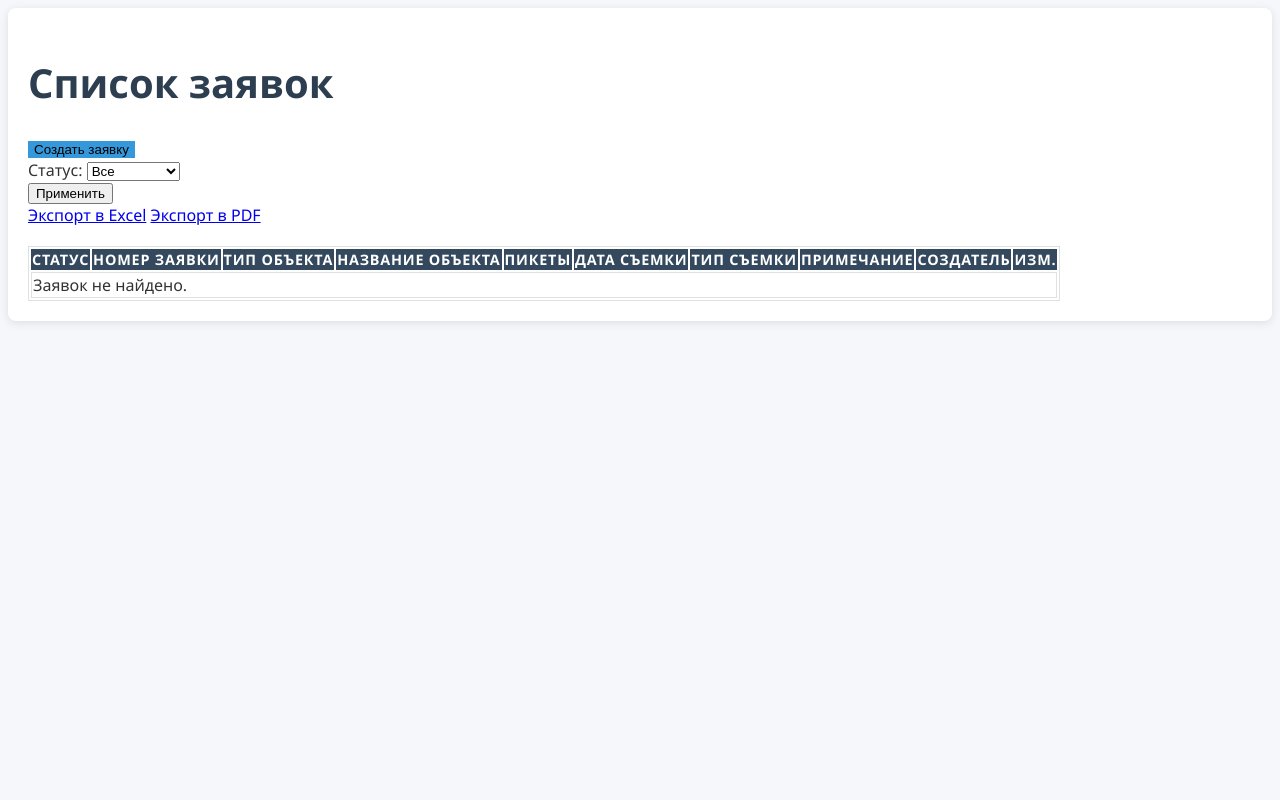
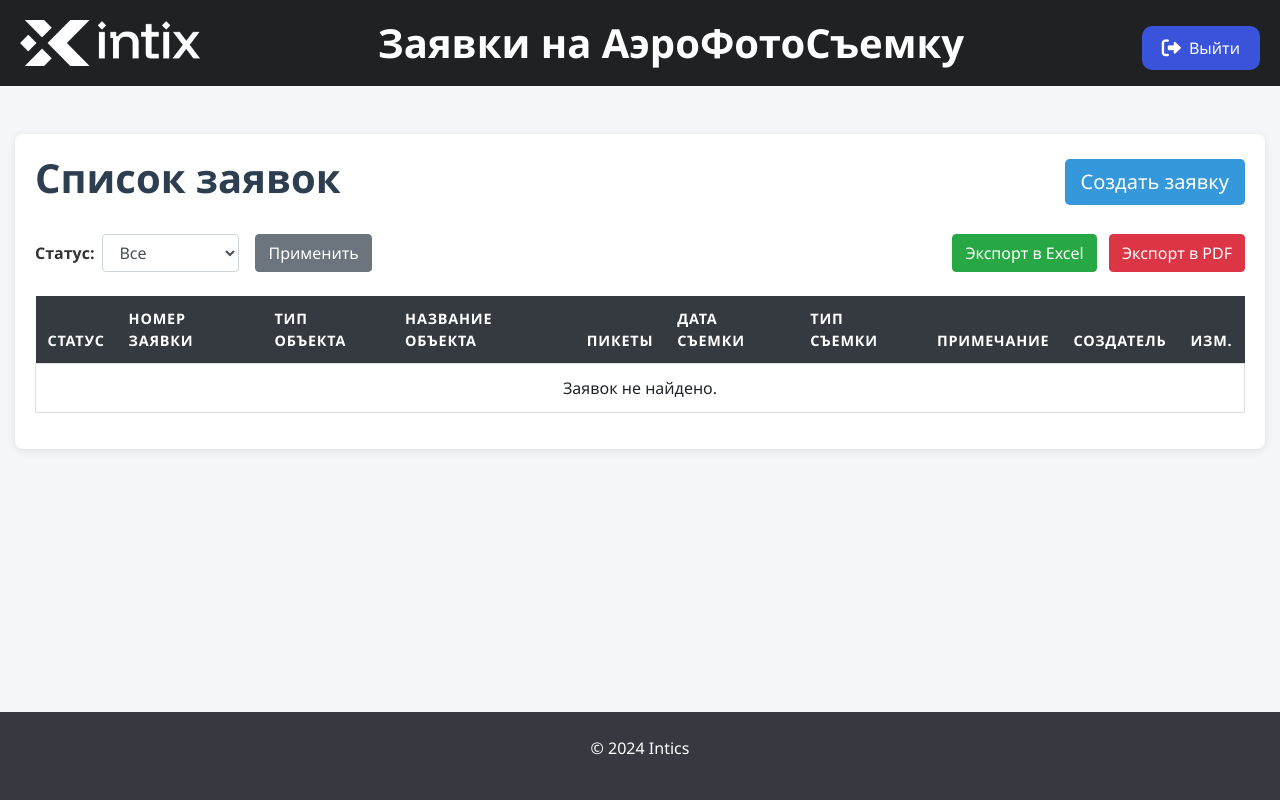
Before and after one commit to xud-300/Web_Flight_Requests, a Django app: page /main_app/requests/ in a window 1280 px wide. Run offline with Django 5.2, Linux system fonts and the light colour scheme; the visitor is signed in with stand-in values (Sample User, id 1); data that the repository does not hold is empty; some libraries are stand-ins or nearby versions.

Commit message:
Таблица и окно создания записи

```diff
--- a/main_app/templates/base.html
+++ b/main_app/templates/base.html
@@ -1,14 +1,127 @@
 <!DOCTYPE html>
 <html lang="ru">
 <head>
-    <meta charset="UTF-8">
-    <title>Мое приложение</title>
+    {% load static %}
+    <title>{% block title %}Общий журнал выполненных работ{% endblock %}</title>
+    <link rel="icon" href="{% static 'images/favicon.ico' %}" type="image/x-icon">
+    <!-- Подключение Bootstrap для стилизации -->
+    <link rel="stylesheet" href="https://stackpath.bootstrapcdn.com/bootstrap/4.5.2/css/bootstrap.min.css">
+    <!-- Подключение пользовательских стилей -->
+    <link rel="stylesheet" type="text/css" href="{% static 'css/styles.css' %}">
+    <!-- Подключение Font Awesome для использования иконок -->
+    <link rel="stylesheet" href="https://cdnjs.cloudflare.com/ajax/libs/font-awesome/6.0.0-beta3/css/all.min.css">
+    <!-- Подключение jQuery -->
+    <script src="https://code.jquery.com/jquery-3.5.1.min.js"></script>
+    <!-- Подключение JavaScript Bootstrap -->
+    <script src="https://stackpath.bootstrapcdn.com/bootstrap/4.5.2/js/bootstrap.min.js"></script>
+    <!-- Подключение SweetAlert для красивых всплывающих окон -->
+    <link rel="stylesheet" href="https://cdn.jsdelivr.net/npm/sweetalert2@11.0.18/dist/sweetalert2.min.css">
+    <script src="https://cdn.jsdelivr.net/npm/sweetalert2@11.0.18/dist/sweetalert2.all.min.js"></script>
     {% block extra_head %}
+    <style>
+        /* Стили для высоты и отступов */
+        html, body {
+            height: 100%;
+            margin: 0;
+            padding: 0;
+        }
+        .wrapper {
+            display: flex;
+            flex-direction: column;
+            min-height: 100vh;
+        }
+        .content {
+            flex: 1;
+            max-width: 1400px;
+            margin: 0 auto;
+        }
+        .container {
+            max-width: 2000px;
+        }
+        .centered-content {
+            display: flex;
+            flex-direction: column;
+            align-items: center;
+            justify-content: center;
+            height: 100vh;
+        }
+        .header-logo {
+            width: 180px;
+            height: auto;
+            transition: width 0.3s ease, transform 0.3s ease;
+        }
+        .header-container {
+            display: flex;
+            align-items: center;
+            justify-content: space-between;
+            width: 100%;
+            padding: 0 20px;
+            box-sizing: border-box;
+        }
+        .header-title {
+            text-align: center;
+            margin: 0;
+            font-weight: bold;
+            flex-grow: 1;
+            white-space: nowrap;
+            transition: font-size 0.3s ease;
+        }
+        .bg-orange {
+            background-color: #1F2122;
+        }
+        .logout-button {
+            background-color: #3953DB;
+            color: white;
+            border: none;
+            padding: 10px 20px;
+            cursor: pointer;
+            font-size: 1em;
+            display: inline-flex;
+            align-items: center;
+            gap: 8px;
+            border-radius: 10px;
+            margin-top: 10px;
+        }
+        .logout-button i {
+            font-size: 1.2em;
+        }
+        .logout-button:hover {
+            background-color: #2e44b0;
+        }
+        footer {
+            background-color: #363940;
+            padding: 10px 20px;
+            text-align: center;
+            color: #ffffff;
+        }
+    </style>
     {% endblock %}
 </head>
 <body>
-    {% block content %}
-    {% endblock %}
+    <div class="wrapper">
+        <header class="bg-orange text-white py-3 position-relative">
+            <div class="container-fluid header-container">
+                <img src="{% static 'images/logo_mono2.png' %}" alt="Logo" class="header-logo">
+                <div class="header-title-container">
+                    {% block header_title %}
+                    <h1 class="header-title">Заявки на АэроФотоСъемку</h1>
+                    {% endblock %}
+                </div>
+                {% if user.is_authenticated %}
+                <form id="logout-form" method="post" action="{% url 'logout' %}" class="form-inline">
+                    {% csrf_token %}
+                    <button type="submit" class="logout-button"><i class="fas fa-sign-out-alt"></i> Выйти</button>
+                </form>
+                {% endif %}
+            </div>
+        </header>
+        <main class="container mt-4 {% block main_class %}content{% endblock %}">
+            {% block content %}{% endblock %}
+        </main>
+        <footer class="text-center py-4">
+            <p>&copy; 2024 Intics</p>
+        </footer>
+    </div>
 
     {% block extra_js %}
     {% endblock %}
--- a/main_app/templates/main_app/modal_create.html
+++ b/main_app/templates/main_app/modal_create.html
@@ -1,5 +1,4 @@
 {% load static %}
-
 <!-- Модальное окно для создания заявки -->
 <div id="createRequestModal" class="modal" style="display: none;">
   <div class="modal-dialog">
@@ -13,6 +12,7 @@
       <div class="modal-body">
         <form id="createRequestForm" method="post" action="{% url 'request_create' %}">
           {% csrf_token %}
+          <!-- Поля формы -->
           <div class="form-group">
             <label for="id_object_type">Тип объекта:</label>
             <select id="id_object_type" name="object_type" class="form-control">
--- a/main_app/templates/main_app/modal_edit.html
+++ b/main_app/templates/main_app/modal_edit.html
@@ -1,5 +1,4 @@
 {% load static %}
-
 <!-- Модальное окно для редактирования заявки -->
 <div id="editRequestModal" class="modal" style="display: none;">
   <div class="modal-dialog">
@@ -11,18 +10,17 @@
         </button>
       </div>
       <div class="modal-body">
-        <!-- Форма для редактирования. Действие и поля будут подгружаться динамически через AJAX -->
         <form id="editRequestForm" method="post" action="">
           {% csrf_token %}
           <div id="editRequestFormFields">
-            <!-- Здесь будут динамически загружены поля формы редактирования заявки -->
+            <!-- Поля формы редактирования будут загружены через AJAX -->
           </div>
           <button type="submit" class="btn btn-primary">Сохранить изменения</button>
         </form>
         <hr>
         <h6>История изменений</h6>
         <div id="requestHistory">
-          <!-- Здесь будет отображаться история изменений заявки -->
+          <!-- Здесь будет история изменений заявки -->
         </div>
       </div>
     </div>
--- a/main_app/templates/main_app/requests_list.html
+++ b/main_app/templates/main_app/requests_list.html
@@ -3,8 +3,15 @@
 
 
 {% block extra_head %}
-<link rel="stylesheet" href="{% static 'css/requests_list.css' %}">
+  {{ block.super }}
+  <link rel="stylesheet" href="{% static 'css/requests_list.css' %}">
+  <script>
+      window.getObjectNamesUrl = "{% url 'get_object_names' %}";
+  </script>
 {% endblock %}
+
+
+{% block title %}Список заявок{% endblock %}
 
 {% block content %}
 <div class="container my-4">
--- a/main_app/views.py
+++ b/main_app/views.py
@@ -25,6 +25,14 @@ class FlightRequestListView(LoginRequiredMixin, ListView):
         else:
             return FlightRequest.objects.filter(user_id=self.request.user.id).order_by('-created_at')
 
+    def get_context_data(self, **kwargs):
+        # Получаем базовый контекст
+        context = super().get_context_data(**kwargs)
+        # Добавляем в контекст список типов объектов из модели ObjectType
+        from .models import ObjectType  # или, если ObjectType уже импортирована, не нужно импортировать заново
+        context['object_types'] = ObjectType.objects.all()
+        return context
+
 
 # Создание заявки через модальное окно.
 class FlightRequestCreateView(LoginRequiredMixin, CreateView):
@@ -37,7 +45,18 @@ class FlightRequestCreateView(LoginRequiredMixin, CreateView):
         # Устанавливаем текущего пользователя как создателя заявки.
         form.instance.user_id = self.request.user.id
         form.instance.username = self.request.user.username
-        return super().form_valid(form)
+        self.object = form.save()
+        # Используем проверку заголовка, так как request.is_ajax() больше не поддерживается
+        if self.request.headers.get('x-requested-with') == 'XMLHttpRequest':
+            return JsonResponse({'success': True, 'redirect_url': reverse_lazy('requests_list')})
+        else:
+            return super().form_valid(form)
+
+    def form_invalid(self, form):
+        if self.request.headers.get('x-requested-with') == 'XMLHttpRequest':
+            return JsonResponse({'success': False, 'errors': form.errors})
+        else:
+            return super().form_invalid(form)
 
 
 # Редактирование заявки через модальное окно.
--- a/static/js/modal_create.js
+++ b/static/js/modal_create.js
@@ -10,14 +10,40 @@ document.addEventListener('DOMContentLoaded', function() {
         });
     }
 
-    // Динамическая подгрузка названий объектов при выборе типа в окне создания заявки
+    // Элементы формы для динамической логики
     const objectTypeSelect = document.getElementById('id_object_type');
+    const objectNameSelect = document.getElementById('id_object_name');
+    const piketFrom = document.getElementById('id_piket_from');
+    const piketTo = document.getElementById('id_piket_to');
+
+    // Динамическая подгрузка названий объектов и логика исключений
     if (objectTypeSelect) {
         objectTypeSelect.addEventListener('change', function() {
             const selectedValue = this.value;
-            if (!selectedValue) return; // Если тип не выбран, выходим
+            console.log("Выбран тип объекта:", selectedValue);
 
+            // Если тип не выбран, сбрасываем состояние всех полей
+            if (!selectedValue) {
+                objectNameSelect.disabled = false;
+                objectNameSelect.innerHTML = '<option value="">Выберите название</option>';
+                if (piketFrom) piketFrom.disabled = false;
+                if (piketTo) piketTo.disabled = false;
+                return;
+            }
+
+            // Если выбран тип "ЖД" (object_type == 2), отключаем поле "Название объекта"
+            if (selectedValue === "2") {
+                objectNameSelect.disabled = true;
+                objectNameSelect.innerHTML = '<option value="">Нет названий</option>';
+            } else {
+                objectNameSelect.disabled = false;
+                // Выполняем AJAX-запрос для динамической подгрузки названий объектов
+                if (!window.getObjectNamesUrl) {
+                    console.error("window.getObjectNamesUrl не определена!");
+                    return;
+                }
                 const url = window.getObjectNamesUrl + '?object_type=' + selectedValue;
+                console.log("Отправка запроса по URL:", url);
                 fetch(url)
                     .then(response => {
                         if (!response.ok) {
@@ -26,8 +52,7 @@ document.addEventListener('DOMContentLoaded', function() {
                         return response.json();
                     })
                     .then(data => {
-                    const objectNameSelect = document.getElementById('id_object_name');
-                    // Очищаем предыдущие варианты
+                        console.log("Получены данные:", data);
                         objectNameSelect.innerHTML = '<option value="">Выберите название</option>';
                         data.forEach(item => {
                             const option = document.createElement('option');
@@ -37,6 +62,65 @@ document.addEventListener('DOMContentLoaded', function() {
                         });
                     })
                     .catch(error => console.error('Ошибка при загрузке названий объектов:', error));
+            }
+
+            // Если выбран тип "Городок" (object_type == 4), отключаем поля пикетов; иначе включаем их
+            if (selectedValue === "4") {
+                if (piketFrom) piketFrom.disabled = true;
+                if (piketTo) piketTo.disabled = true;
+            } else {
+                if (piketFrom) piketFrom.disabled = false;
+                if (piketTo) piketTo.disabled = false;
+            }
+        });
+    }
+
+    // Обработка отправки формы создания заявки через AJAX
+    const createRequestForm = document.getElementById('createRequestForm');
+    if (createRequestForm) {
+        createRequestForm.addEventListener('submit', function(event) {
+            event.preventDefault(); // Отменяем стандартную отправку формы
+            const formData = new FormData(createRequestForm);
+            fetch(createRequestForm.action, {
+                method: 'POST',
+                body: formData,
+                headers: {
+                    'X-Requested-With': 'XMLHttpRequest'
+                }
+            })
+            .then(response => response.json())
+            .then(data => {
+                if (data.success) {
+                    // Если заявка успешно создана, закрываем модальное окно и обновляем страницу
+                    Swal.fire({
+                        icon: 'success',
+                        title: 'Заявка создана',
+                        showConfirmButton: false,
+                        timer: 1500
+                    }).then(() => {
+                        const modal = document.getElementById('createRequestModal');
+                        if (modal) {
+                            modal.style.display = 'none';
+                        }
+                        location.reload();
+                    });
+                } else {
+                    // Если есть ошибки, показываем их
+                    Swal.fire({
+                        icon: 'error',
+                        title: 'Ошибка создания заявки',
+                        text: JSON.stringify(data.errors)
+                    });
+                }
+            })
+            .catch(error => {
+                console.error('Ошибка при отправке формы:', error);
+                Swal.fire({
+                    icon: 'error',
+                    title: 'Ошибка',
+                    text: 'Произошла ошибка при отправке запроса.'
+                });
+            });
         });
     }
 });
```
Also changed, not shown: main_app/forms.py (+40 -14 lines), static/images/logo_mono2.png (added). Lines whose indentation alone changed are shown as unchanged.
